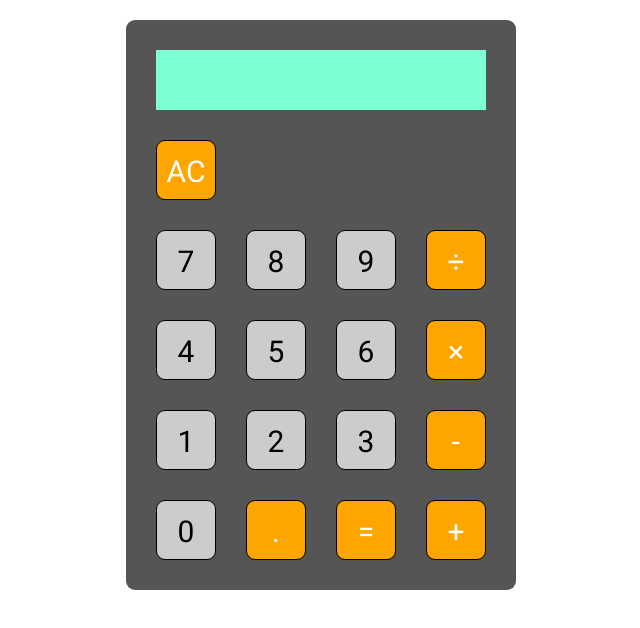
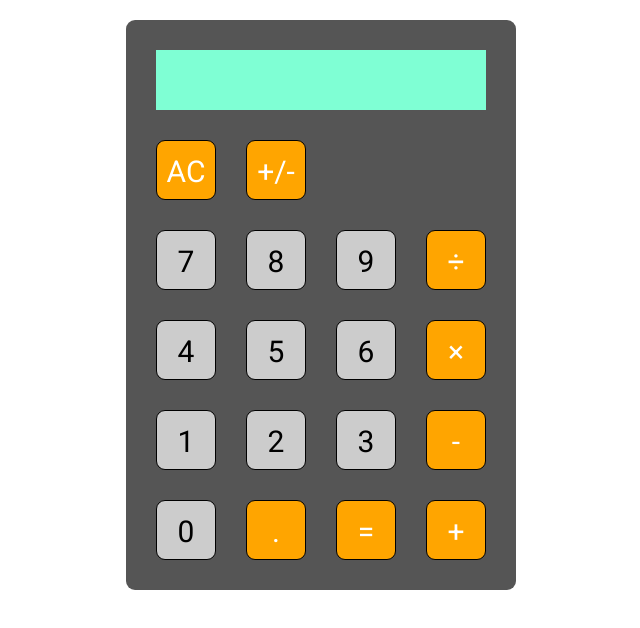
Before and after one commit to tekodragoon/React-calculator, a React (Create React App) app: page / in a window 1280 px wide. Shown: the top 628 px of the page, without its empty margins (319-959 px from the left). Built offline with nearby package versions, Linux system fonts and the light colour scheme.

Commit message:
Add inv function

```diff
--- a/src/components/Calculator.js
+++ b/src/components/Calculator.js
@@ -216,6 +216,17 @@ export class Calculator extends Component {
           resetBtn.textContent = "AC";
         }
         break;
+      case "inv":
+        if (this.state.operandeA[0] === "-") {
+          this.setState({
+            operandeA: this.state.operandeA.slice(1),
+          })
+        } else {
+          this.setState({
+            operandeA: "-" + this.state.operandeA,
+          })
+        }
+        break;
       default:
         return;
     }
@@ -294,6 +305,8 @@ export class Calculator extends Component {
         return "+";
       case "reset":
         return "AC";
+      case "inv":
+        return "+/-"
       default:
         return "";
     }
@@ -303,7 +316,10 @@ export class Calculator extends Component {
     return (
       <div className="calc">
         <CalcScreen text={this.state.operandeA} />
-        <div>{this.renderResetBtn("reset")}</div>
+        <div>
+          {this.renderResetBtn("reset")}
+          {this.renderSpecialKey("inv")}
+        </div>
         <div>
           {this.renderNumber(7)}
           {this.renderNumber(8)}
```
